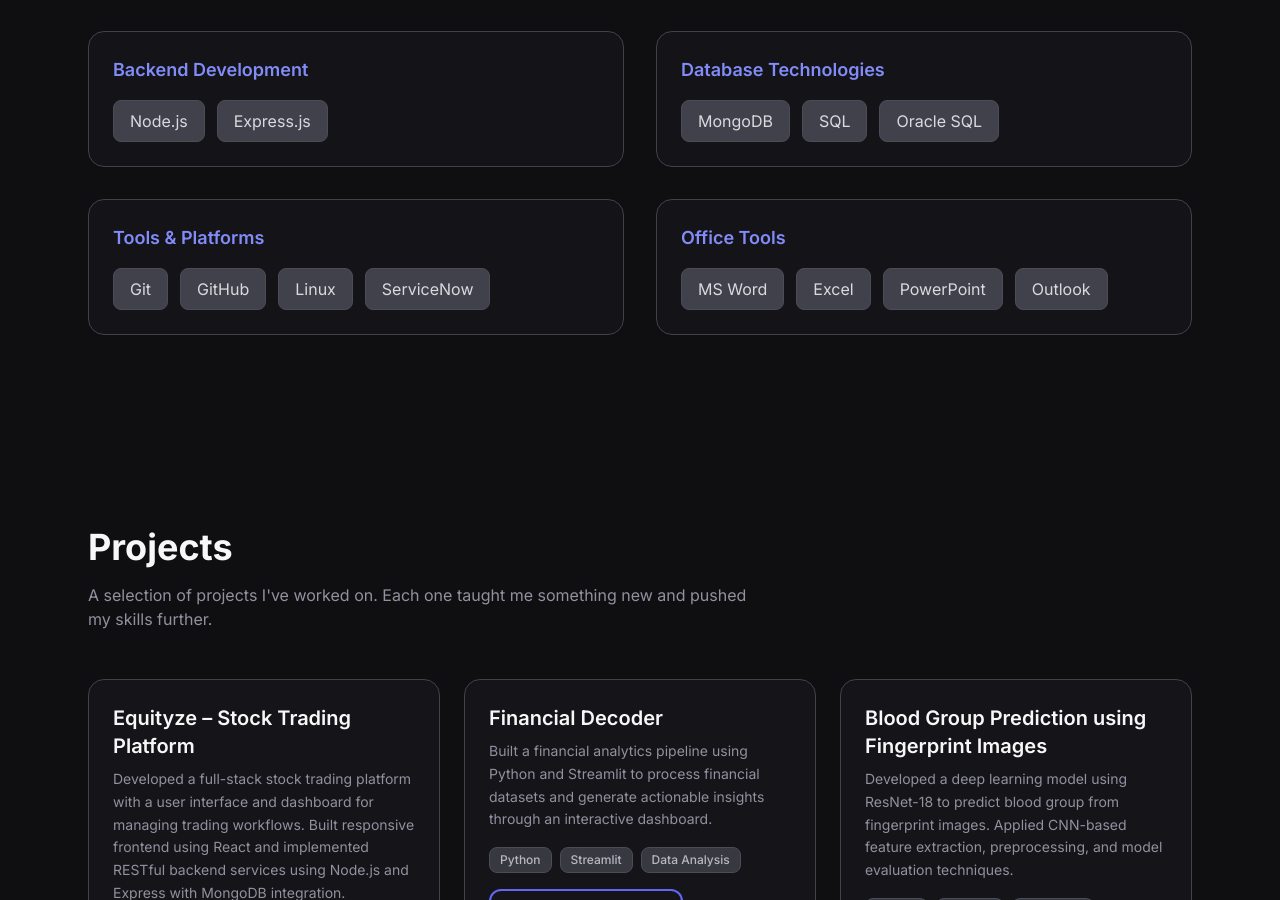
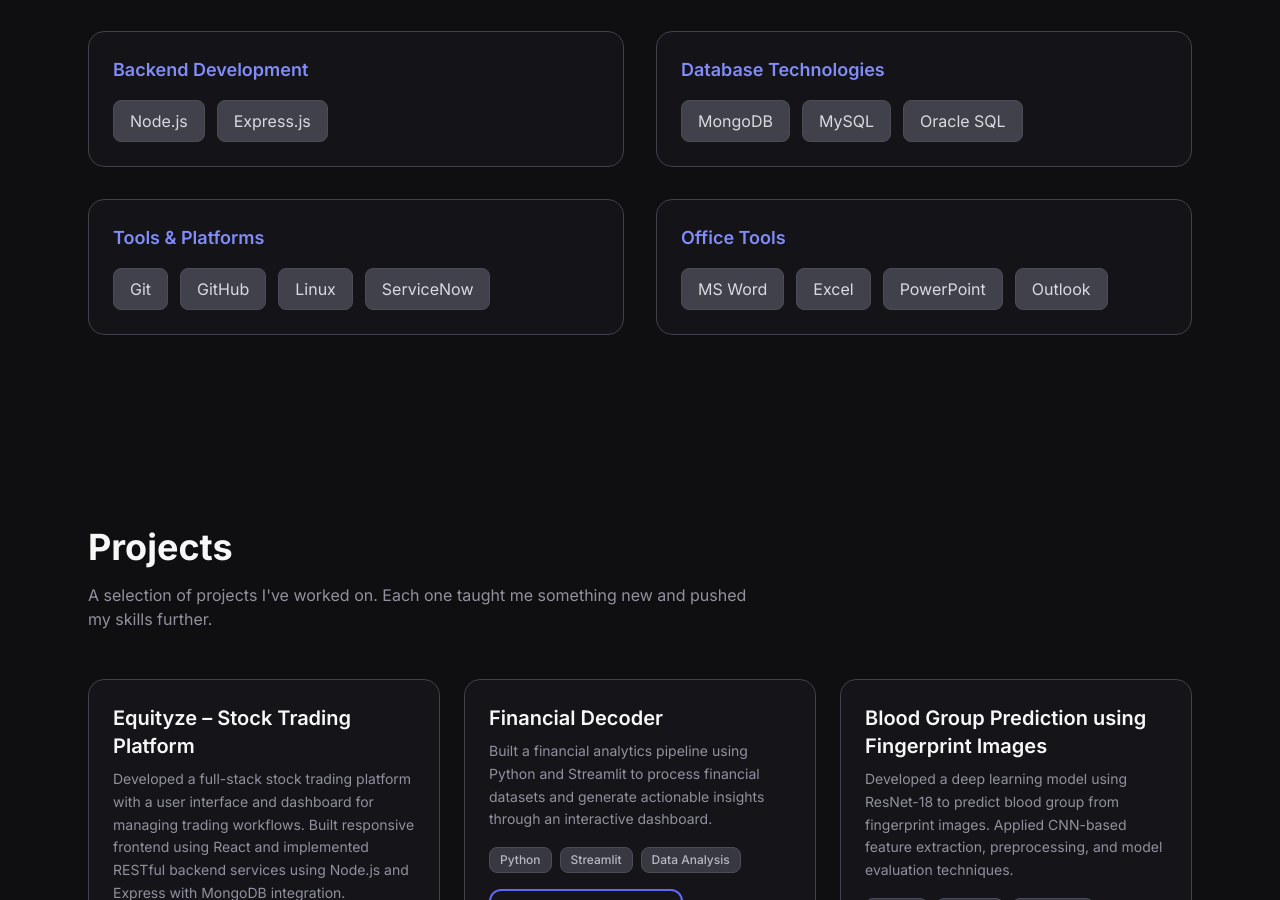
Before and after one commit to aditiiiii1/aditi-portfolio, a Next.js app: page / in a window 1280 px wide. Shown: the part 1753-2653 px from the top of the page. Built offline with nearby package versions, Linux system fonts and the light colour scheme.

Commit message:
updated skills

```diff
--- a/src/data/skills.ts
+++ b/src/data/skills.ts
@@ -30,7 +30,7 @@
     name: "Database Technologies",
     items: [
       "MongoDB",
-      "SQL",
+      "MySQL",
       "Oracle SQL",
     ],
   },
```
